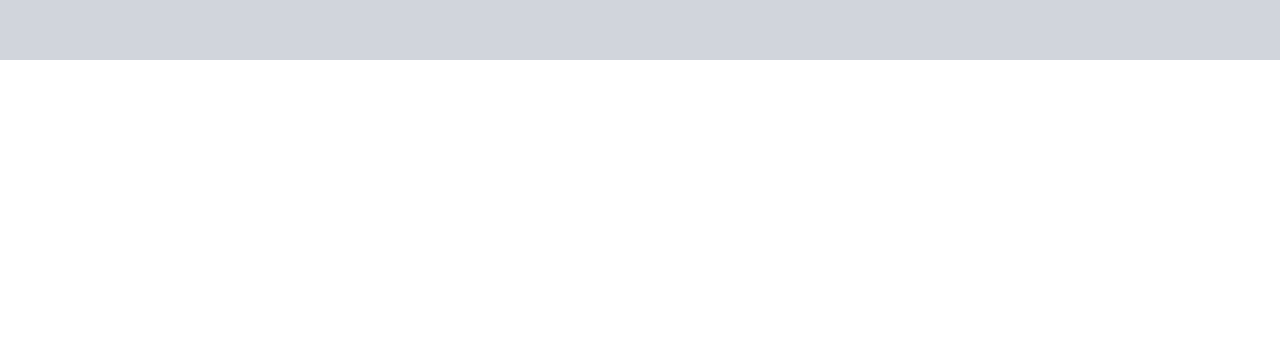
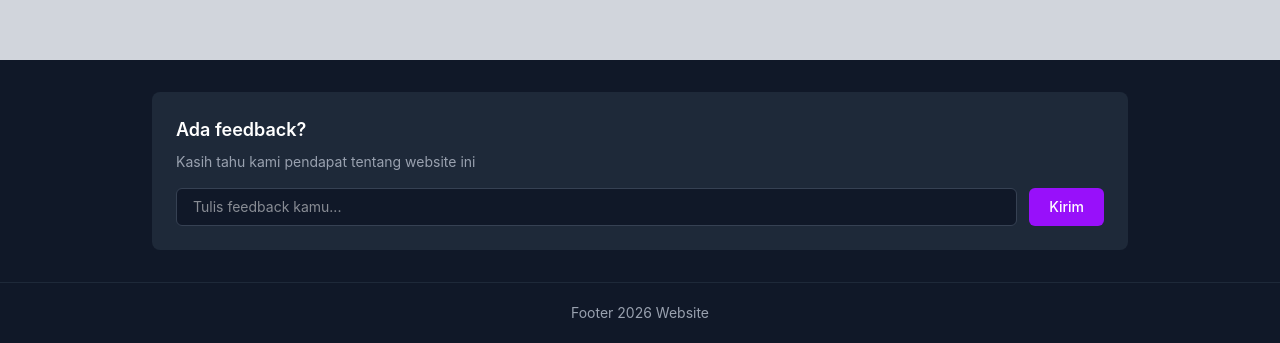
Before and after one commit to fatawaimamalmuftin/koda-b9-react, a React (Vite) app: page /LiftingState in a window 1280 px wide. Shown: the part 798-1141 px from the top of the page. Before the commit the page ends 858 px from the top, so only its background shows below. Built offline with nearby package versions, Linux system fonts and the light colour scheme.

Commit message:
feat: make footer and review column

```diff
--- a/src/Router.jsx
+++ b/src/Router.jsx
@@ -6,6 +6,7 @@ import FuncComp from "./pages/FuncComp"
 import FetchPokemon from "./pages/FetchPokemon"
 import Navbar from "./components/Navbar"
 import LiftingState from "./pages/LiftingState"
+import Footer from "./components/Footer"
 import {Routes,Route} from 'react-router'
 
 export default function Router(){
@@ -19,6 +20,7 @@ export default function Router(){
       <Route path={'/counter'} element={<Counter/>} />
       <Route path={'/LiftingState'} element={<LiftingState/>} />
     </Routes>
+    <Footer/>
     </>
   )
 }
--- /dev/null
+++ b/src/components/Footer.jsx
@@ -0,0 +1,81 @@
+import { useEffect, useState } from "react"
+
+export default function Footer() {
+    const [feedback, setFeedback] = useState([])
+    const [inpFeedback, setInpFeedback] = useState("")
+
+    useEffect(() => {
+    (()=>{
+    setFeedback(JSON.parse(localStorage.getItem("feedback") || "[]"))
+    })()
+    }, [])
+
+    function handleInput(e) {
+        e.preventDefault()
+
+        setFeedback((f) => {
+            return [...f, inpFeedback]
+        })
+        localStorage.setItem(
+            "feedback",
+            JSON.stringify(feedback)
+        )
+        setInpFeedback("")
+    }
+
+    return (
+        <footer className="bg-gray-900 text-white">
+        <div className="mx-auto max-w-5xl px-6 py-8">
+            <div className="rounded-lg bg-gray-800 p-6">
+
+            <h2 className="mb-2 text-lg font-semibold">
+                Ada feedback?
+            </h2>
+
+            <p className="mb-4 text-sm text-gray-400">
+                Kasih tahu kami pendapat tentang website ini
+            </p>
+            <div className="mb-4 space-y-2">
+                {feedback.map((feed, index) => (
+                <div
+                    key={index}
+                    className="rounded-md bg-gray-900 px-4 py-3 text-sm text-gray-300"
+                >
+                    {feed}
+                </div>
+                ))}
+            </div>
+            <form
+                onSubmit={handleInput}
+                className="flex flex-col gap-3 sm:flex-row"
+            >
+                <input
+                name="feedback"
+                type="text"
+                value={inpFeedback}
+                onChange={(e) => {
+                    setInpFeedback(e.target.value)
+                }}
+                placeholder="Tulis feedback kamu..."
+                className="flex-1 rounded-md border border-gray-700 bg-gray-900 px-4 py-2 text-sm outline-none focus:border-purple-500"
+                />
+
+                <button
+                className="rounded-md bg-purple-600 px-5 py-2 text-sm font-medium hover:bg-purple-700"
+                type="submit"
+                >
+                Kirim
+                </button>
+            </form>
+
+            </div>
+        </div>
+
+        <div className="border-t border-gray-800">
+            <div className="mx-auto flex max-w-5xl justify-center px-6 py-5 text-sm text-gray-400">
+            <p>Footer 2026 Website</p>
+            </div>
+        </div>
+        </footer>
+    )
+}
```
